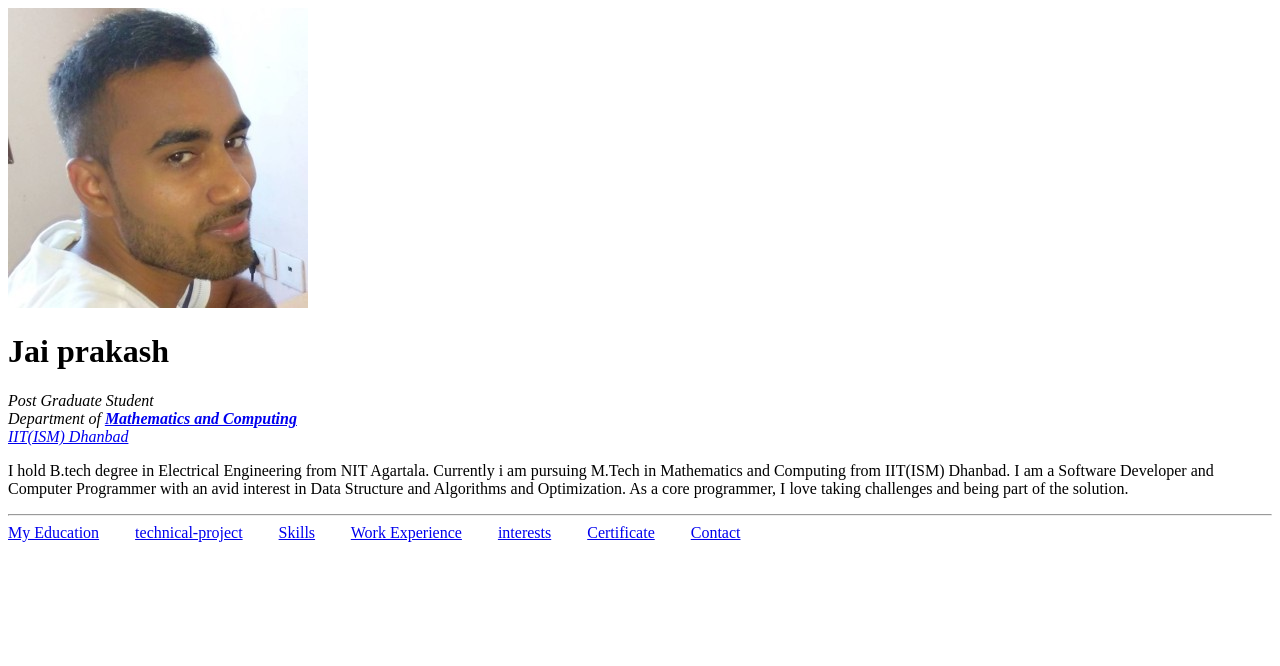
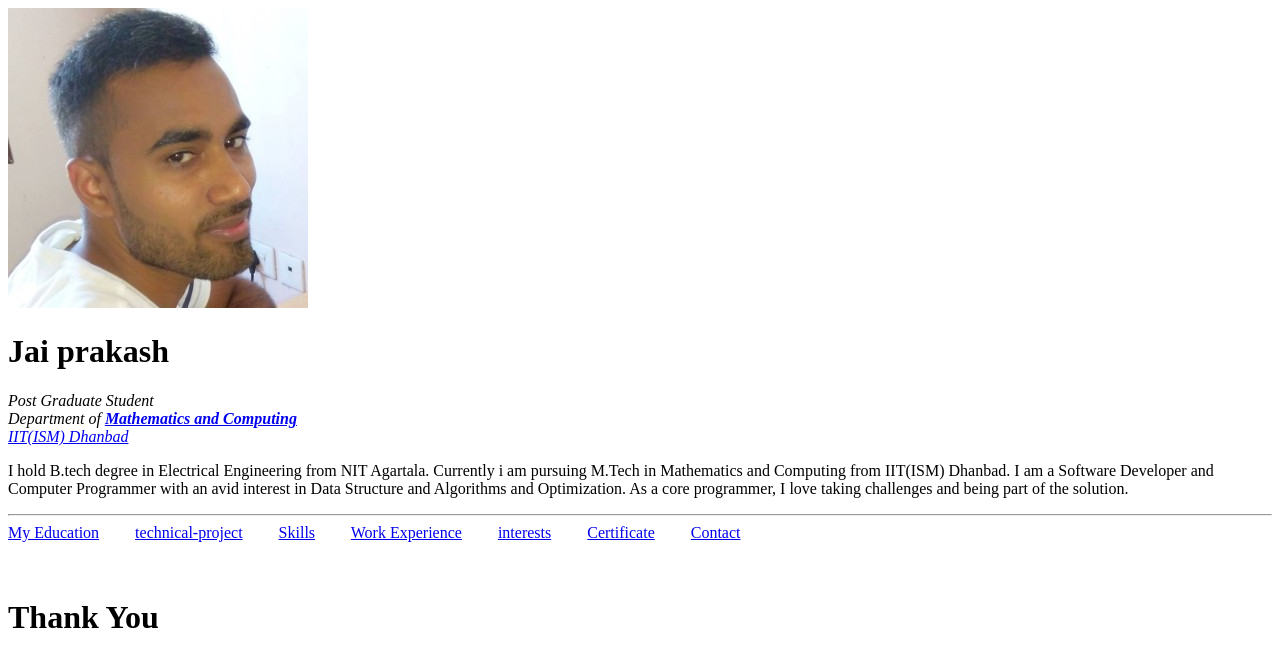
Before and after one commit to JAIP1003/my-portfolio, a plain HTML site: page index.html in a window 1280 px wide. Drawn offline with Linux system fonts and the light colour scheme.

Commit message:
adding some line

```diff
--- a/index.html
+++ b/index.html
@@ -24,6 +24,7 @@
     <a href="interest.html">interests</a>&emsp;&emsp;
     <a href="certificate.html">Certificate</a>&emsp;&emsp;
     <a href="contact.html">Contact</a>
-
+  <br> <br>
+  &emsp;&emsp;&emsp;&emsp;&emsp;<h1>Thank You</h1>
 </body>
 </html>
```
